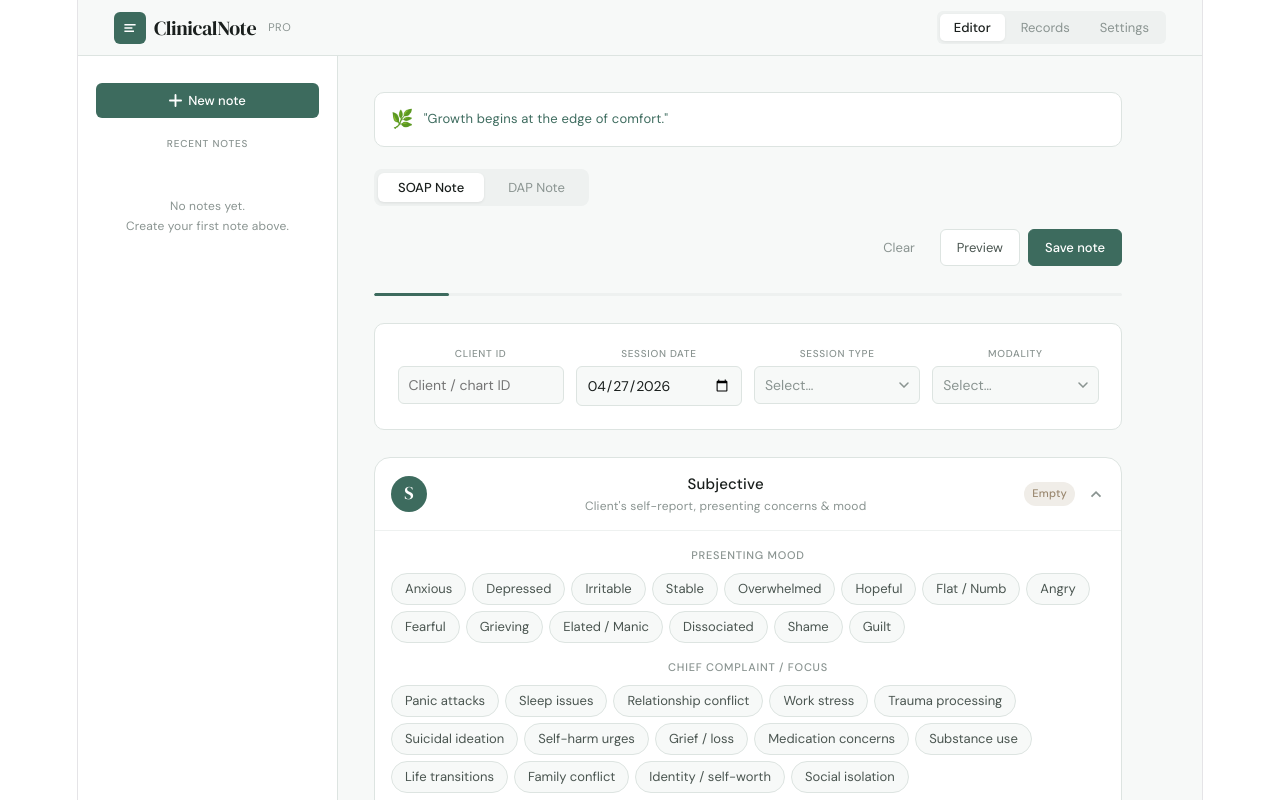
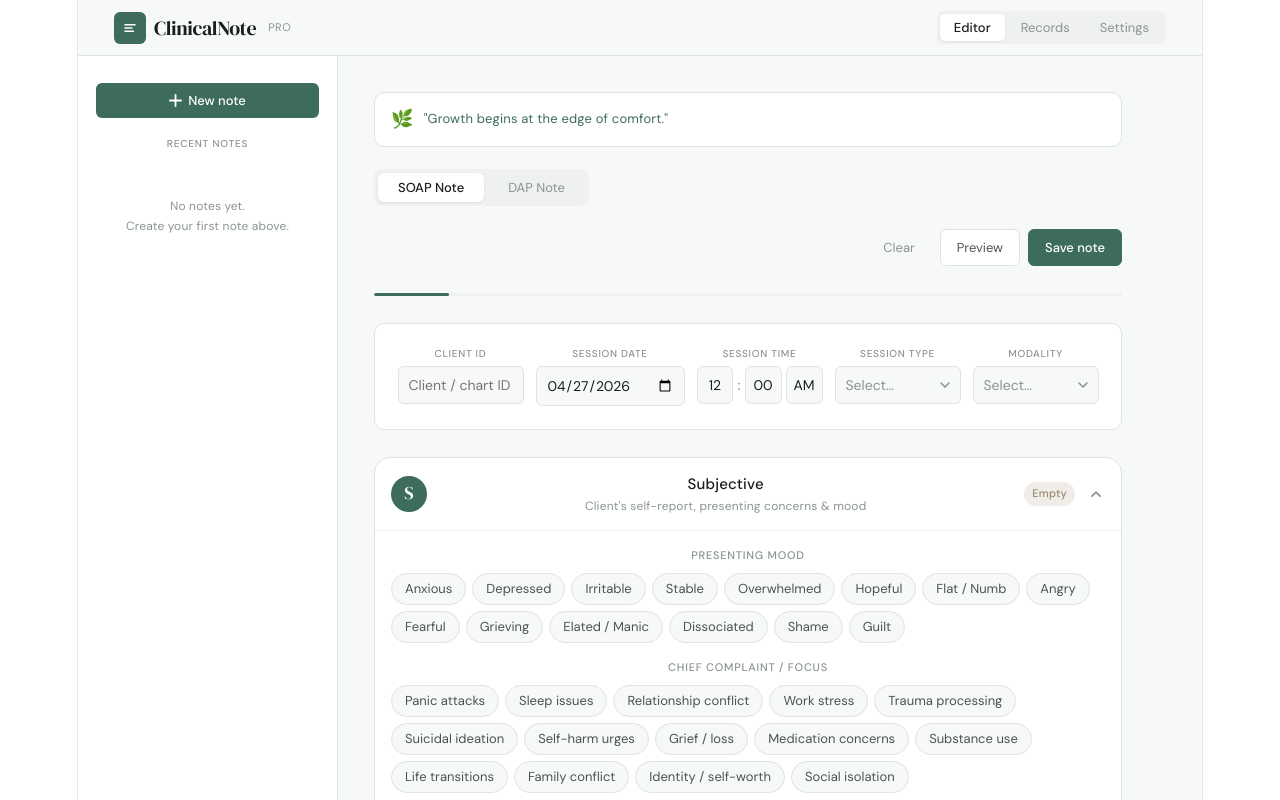
Before and after one commit to joeysamora/soapnote-app, a React (Vite) app: page / in a window 1280 px wide. Shown: the top 800 px of the page. Built offline with nearby package versions, Linux system fonts and the light colour scheme.

Commit message:
time picker

```diff
--- a/src/App.tsx
+++ b/src/App.tsx
@@ -804,9 +804,10 @@ export default function App() {
                 )}
 
                 {/* Meta grid */}
-                <div className="meta-grid" style={{ display:"grid", gridTemplateColumns:isMobile?"1fr 1fr":"repeat(4,1fr)", gap:isMobile?10:12, marginBottom:"1.5rem", padding:isMobile?"1rem":"1.25rem", background:"white", border:"1px solid #dde4e1", borderRadius:10 }}>
+                <div className="meta-grid" style={{ display:"grid", gridTemplateColumns:isMobile?"1fr 1fr":"repeat(5,1fr)", gap:isMobile?10:12, marginBottom:"1.5rem", padding:isMobile?"1rem":"1.25rem", background:"white", border:"1px solid #dde4e1", borderRadius:10 }}>
                   <MetaInput label="Client ID" value={note.clientId} onChange={v=>setNote(p=>({...p,clientId:v}))} placeholder="Client / chart ID" />
                   <MetaInput label="Session date" value={note.sessionDate} onChange={v=>setNote(p=>({...p,sessionDate:v}))} type="date" />
+                  <TimePicker label="Session time" value={note.sessionTime} onChange={v=>setNote(p=>({...p,sessionTime:v}))} />
                   <MetaSelect label="Session type" value={note.sessionType} onChange={v=>setNote(p=>({...p,sessionType:v}))} options={SESSION_TYPES} />
                   <MetaSelect label="Modality" value={note.modality} onChange={v=>setNote(p=>({...p,modality:v}))} options={MODALITIES} />
                 </div>
```
